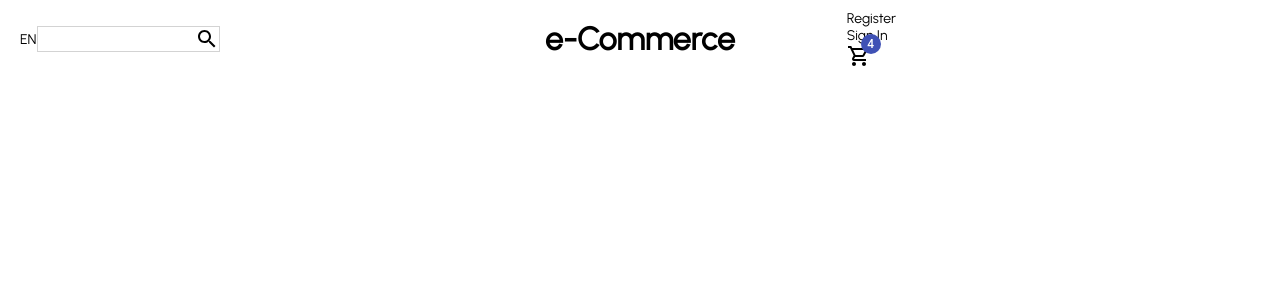
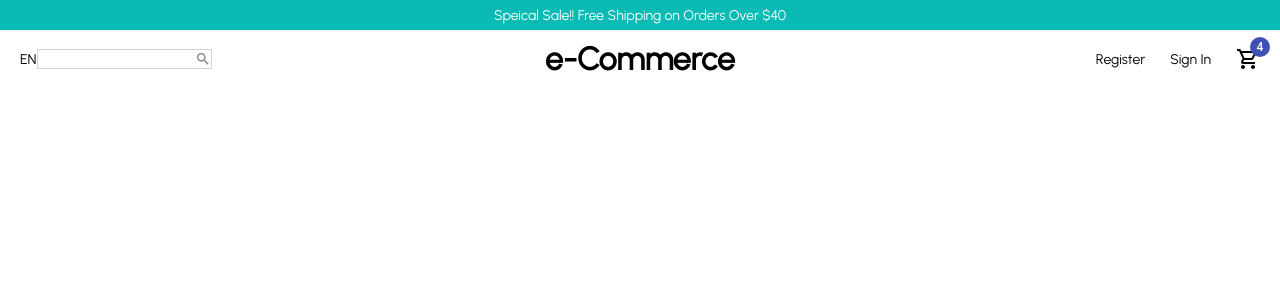
Before and after one commit to kowo0403hk/e-commerce-ts, a React (Create React App) app in the folder client/: page / in a window 1280 px wide. Shown: the top 300 px of the page. Built offline with nearby package versions, Linux system fonts and the light colour scheme.

Commit message:
added Announcement component

```diff
--- /dev/null
+++ b/client/src/components/Announcement.tsx
@@ -0,0 +1,19 @@
+import { FC } from "react";
+import styled from "styled-components";
+
+const Container = styled.div`
+  height: 30px;
+  background-color: rgb(10, 186, 181);
+  color: white;
+  display: flex;
+  align-items: center;
+  justify-content: center;
+  font-size: 14px;
+  font-weight: 500;
+`;
+
+const Announcement: FC = () => {
+  return <Container>Speical Sale!! Free Shipping on Orders Over $40</Container>;
+};
+
+export default Announcement;
--- a/client/src/components/Navbar.tsx
+++ b/client/src/components/Navbar.tsx
@@ -48,11 +48,15 @@ const Logo = styled.h1`
 
 const Right = styled.div`
   flex: 1;
+  display: flex;
+  align-items: center;
+  justify-content: flex-end;
 `;
 
 const MenuItem = styled.div`
   font-size: 14px;
   cursor: pointer;
+  margin-left: 25px;
 `;
 
 const Navbar: FC = () => {
@@ -63,7 +67,7 @@ const Navbar: FC = () => {
           <Language>EN</Language>
           <SearchContainer>
             <Input />
-            <Search />
+            <Search style={{ color: "gray", fontSize: 16 }} />
           </SearchContainer>
         </Left>
         <Center>
--- a/client/src/pages/Home.tsx
+++ b/client/src/pages/Home.tsx
@@ -1,9 +1,11 @@
 import React, { FC } from "react";
+import Announcement from "../components/Announcement";
 import Navbar from "../components/Navbar";
 
 const Home: FC = () => {
   return (
     <div>
+      <Announcement />
       <Navbar />
     </div>
   );
```
